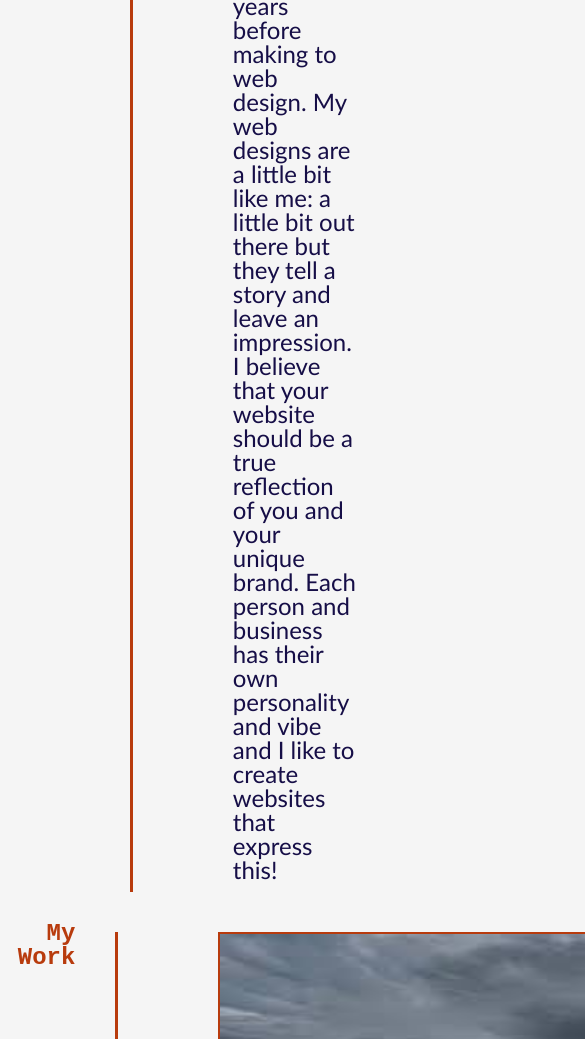
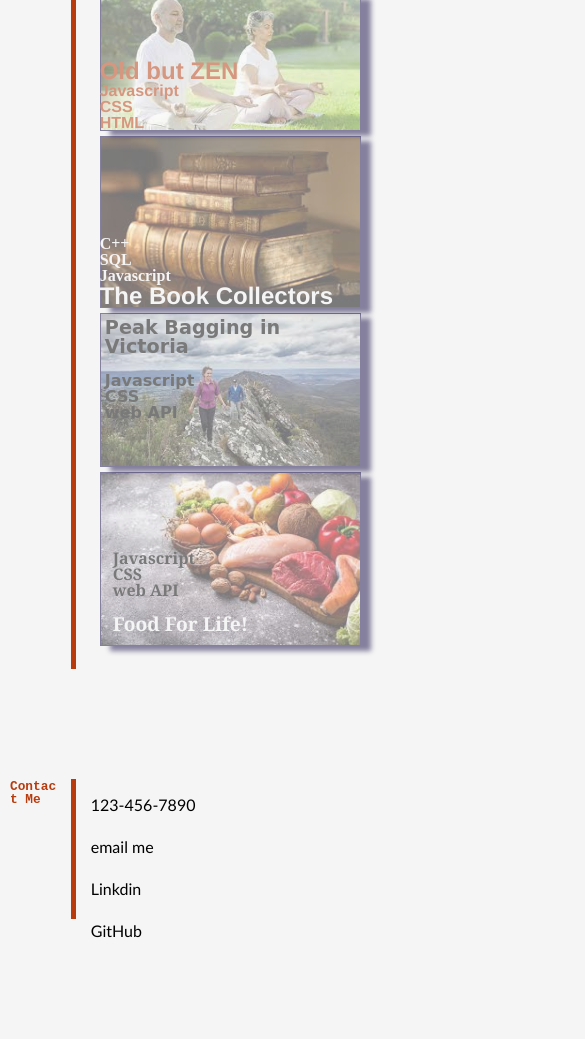
Before and after one commit to LAllender/LWD-portfolio-page, a plain HTML site: page index.html in a window 390 px wide. Shown: the part 787-1826 px from the top of the page, 585 px wide, since content can reach past the window. After the commit the page ends 1736 px from the top, so only its background shows below. Drawn offline with Linux system fonts and the light colour scheme.

Commit message:
commit after large file error

```diff
--- a/assets/css/style.css
+++ b/assets/css/style.css
@@ -30,22 +30,24 @@ h2 {
 
 h3 {
     font-family: monospace;
-    font-size: 1.5em;
+    font-size: 1.8em;
     color:  rgb(184, 59, 13);
+    display:block;
 }
 
 h4 {
+    position: absolute;
     font-family: monospace;
-    font-size: 1em;
-    color:  rgb(184, 59, 13);
-    background-color: whitesmoke;
-    border: solid 1px  rgb(22, 14, 71);
+    font-size: 1.2em;
 }
 
 p {
-    font-family:'Gill Sans', 'Gill Sans MT', Calibri, 'Trebuchet MS', sans-serif;
+    font-family:'Gill Sans', 'Gill Sans MT', 'Calibri', 'Trebuchet MS', 'sans-serif';
     font-size: 1.5em;
-    color:  rgb(22, 14, 71);
+    color: rgb(22, 14, 71);
+    padding: 5% 25% 0 5%;
+    display: inline;
+
 }
 
 a {
@@ -58,13 +60,10 @@ main {
     margin-right: 3%;
 }
 
-footer {
+footer a {
     font-family:'Gill Sans', 'Gill Sans MT', Calibri, 'Trebuchet MS', sans-serif;
     font-size: 1.5em;
-    color:black;
-}
-footer a {
-    color: black;;
+    color: black;
 }
 .menu {
     display: flex;
@@ -118,45 +117,306 @@ footer a {
     color: whitesmoke;
 }
 
-#main {
-    position: relative;
-    text-align: center;
-    height: 15em;
-    width: 55em;
-    border: solid 2px  rgb(184, 59, 13);
-}
-
-.sub {
-    display: inline;
-    height: 10em;
-    width: 40%;
-    border: solid 2px  rgb(184, 59, 13);
-    margin: 1em 1em 0 0;
-}
-
 .container {
-    display: flex;
-    position: relative;
-    flex-direction: row;
+    display: grid;
+    grid-template-columns: 1fr 4fr;
+    grid-template-rows: 100%;
+    word-wrap: break-word;
 }
 
 .heading {
-    flex: 1 0 20px;
-    padding: 10px 20px 10px 10px;
+    padding: 10%;
     text-align: right;
-    border-style: none;
-    border-width: 1px;
+    margin: 8%;
+    border-right: solid 5px rgb(184, 59, 13);
 }
 
 .content {
-    flex: 4 0 200px;
-    padding: 0 100px 10px 100px;
-    text-align: left;
-    border-left: solid 3px rgb(184, 59, 13);
-    margin: 20px;
-    font-family:'Gill Sans', 'Gill Sans MT', Calibri, 'Trebuchet MS', sans-serif;
-    background-color:whitesmoke;
+    position:relative;
+    padding: 1%;
+    margin: 2%;
+    border: none;
 }
-.content ul{
+
+#LizzA {
+    position: relative;
+    display: inline;
+    margin-left: 10px;
+}
+
+#photoGrid {
+    display: grid;
+    grid-template-columns: 1fr 1fr;
+    grid-template-rows: 8%;
+    column-gap: 3%;
+    row-gap: 2%;
+    margin: 0 15% 10% 15%;
+}
+
+.img {
+    width: 100%;
+    height: 100%;
+    object-fit: cover;
+    border: solid 1px rgb(22, 14, 71);
+    box-shadow: 10px 5px 5px rgb(22, 14, 71);
+}
+figure {
+    position:relative;
+    opacity: 0.5;
+}
+
+figure:hover {
+    opacity: 1.0;
+}
+
+.Image1 {
+    display: flex;
+    position: relative;
+    grid-column-start: 1;
+    grid-column-end: 3;
+    grid-row-start: 1;
+    grid-row-end: 3;
+    margin-top: 5%;
+    opacity: 0.8;
+}
+
+.image1Text {
+    position:absolute;
+    align-self: flex-end;
+    padding-left: 1%;
+    padding-bottom: 3%;
+    color: whitesmoke;
+}
+
+span {
+    font-family:'Gill Sans', 'Gill Sans MT', 'Calibri', 'Trebuchet MS', 'sans-serif';
+    font-size: 2em;
+    color: whitesmoke;
+    font-weight: bold;
+
+}
+
+.Image2 {
+    display: flex;
+    position: relative;
+}
+
+.image2Text {
+    position:absolute;
+    align-self: flex-end;
+    font-family: 'Franklin Gothic Medium', 'Arial Narrow', Arial, sans-serif;
+    font-size: 1em;
+    color:rgb(184, 59, 13);
+}
+
+.image2Text span {
+    font-family: 'Franklin Gothic Medium', 'Arial Narrow', Arial, sans-serif;
+    font-size: 3em;
+    color:rgb(184, 59, 13);
+}
+
+.Image3 {
+    display: flex;
+    position: relative;
+}
+
+.image3Text {
+    position:absolute;
+    align-self: flex-end;
+    font-family:'Times New Roman', Times, serif;
+    font-size: 1em;
+    color:whitesmoke;
+}
+
+.image3Text span {
+    font-family: 'Franklin Gothic Medium', 'Arial Narrow', Arial, sans-serif;
+    font-size: 2.5em;
+    color:whitesmoke;
+}
+
+.Image4 {
+    display: flex;
+    position: relative;
+}
+
+.image4Text {
+    position:absolute;
+    align-self: flex-start;
+    font-family:cursive;
+    font-size: 1em;
+    color:black;
+    padding: 2%;
+}
+
+.image4Text span {
+    font-family:cursive;
+    font-size: 2em;
+    color:black;
+}
+
+.Image5 {
+    display: flex;
+    position: relative;
+}
+
+.image5Text {
+    position:absolute;
+    align-self: flex-end;
+    font-family:Georgia, 'Times New Roman', Times, serif;
+    font-size: 1em;
     color: black;
+    padding: 5%;
 }
+
+.image5Text span {
+    font-family:Georgia, 'Times New Roman', Times, serif;
+    font-size: 2em;
+    color: whitesmoke
+}
+#contact-me {
+    margin-top: 10%;
+}
+
+#about-me {
+    padding-bottom: 10%;
+}
+
+#footerMenu {
+    display: flex;
+}
+
+footer .menu-item {
+    display: inline-flex;
+    justify-content: space-between;
+    margin-top: 1%;
+}
+
+#my-work {
+    padding-bottom: 10%;
+}
+
+@media screen and (max-width: 830px) {
+    h2 {
+        font-size: 1.2em;
+    }
+    h3 {
+        font-size: 1.3em;
+    }
+    p {
+        font-size: 1.2em;
+    }
+    footer a {
+        font-size: 1em;
+    }
+    span {
+        font-size: 1.1em;
+    }
+    .image2Text span {
+        font-size: 1.5em;
+    }
+    .image3Text span {
+        font-size: 1.5em;
+    }
+    .image4Text span {
+        font-size: 1.2em;
+    }
+    .image5Text span {
+        font-size: 1.2em;
+    }
+    #photoGrid {
+        margin: 0 5%;
+    }
+    .heading {
+        text-align: left;
+        margin-left: 3%;
+        margin-bottom: 12%;
+        padding: 3%;
+    }
+}
+
+@media screen and (max-width: 650px) {
+    h1 {
+        font-size: 1.5em;
+    }
+    #decorative-bar h2 {
+        font-size: 1.2em;
+    }
+    h2 {
+        font-size: 1em;
+    }
+    h3 {
+        font-size: 1em;
+        padding-right: 5px;
+    }
+    p {
+        font-size: 1em;
+    }
+    .menu {
+        display:inline;
+    }
+    .menu-item {
+        display: block;
+    }
+    .heading {
+        text-align:left;
+        margin-bottom: 30px;
+    }
+
+    #photoGrid {
+        grid-template-columns: 1fr 1fr;
+        column-gap: 5px;
+        row-gap: 5px;
+        margin-bottom: 50px;
+    }
+    .image1 {
+        grid-column-start: 1;
+        grid-column-end: 3;
+        grid-row-start: 1;
+        grid-row-end: 4;
+        margin-top: 1%;
+    }
+    .Image2 {
+        grid-column-start: 1;
+        grid-column-end: 3;
+        grid-row-start: 4;
+        grid-row-end: 6;
+    }
+    .Image3 {
+        grid-column-start: 1;
+        grid-column-end: 3;
+        grid-row-start: 6;
+        grid-row-end: 8;
+    }
+    .Image4 {
+        grid-column-start: 1;
+        grid-column-end: 3;
+        grid-row-start: 8;
+        grid-row-end: 10;
+    }
+    .Image5 {
+        grid-column-start: 1;
+        grid-column-end: 3;
+        grid-row-start: 10;
+        grid-row-end: 12;
+    }
+    #my-work {
+        padding-bottom: 200px;
+    }
+    #contact-me {
+        margin-top: 80px;
+        padding-right: 10px;
+        padding-left: 0;
+        font-size: 0.8em;
+    }
+    #footerMenu {
+        margin-top: 70px;
+    }
+    #footerMenu {
+        display: inline;
+    }
+
+    footer .menu-item {
+        display: block;
+        margin-top: 5px;
+    }
+}
--- a/index.html
+++ b/index.html
@@ -28,9 +28,8 @@
     <main>
       <article class="container">
         <h3 class="heading" id="about-me">About Me</h3>
-        <p class="content">I am arty farty and a little bit out there. I love to travel and explore and have adventures.
-          Throughout my travels I have met so many beautiful and inspiring individuals.
-          My background is in visual arts and design and I worked in the feild of marketing for fifteen years before making to web design.
+          <p class="content"><img id = "LizzyA" src="assets/images/LizzyAphoto.jpg" height = "130" width = "110" alt= "Photo of LizzyA">I am arty farty and a little bit out there. I love to travel, explore and have adventures.
+          My background is in visual arts and design and I worked in the feild of marketing for fifteen years before moving into web development and design.
           My web designs are a little bit like me: a little bit out there but they tell a story and leave an impression.
           I believe that your website should be a true reflection of you and your unique brand.
           Each person and business has their own personality and vibe and I like to create websites that express this!
@@ -39,21 +38,37 @@
 
       <section class="container">
         <h3 class="heading" id="my-work">My Work</h3>
-        <div class="content">
-          <img id="main" src="assets/images/Storm.jpg" alt="big hurricane storm">
-            <img class="sub" src="assets/images/Zen.jpg" alt="elderly couple meditating">
-            <img class="sub" src="assets/images/books-old.jpg" alt="Old leatherbound books">
-            <img class="sub" src="assets/images/bush-walking.jpg" alt="Mountain trail hiking">
-            <img class="sub" src="assets/images/Food.jpg" alt="An array of meat and vegetables">
-        </div>
+        <div class="content" id ="photoGrid">
+          <figure class="Image1">
+            <a href="https://lallender.github.io/Horiseon-code-refactor/"><img src="assets/images/Horiseon.png" class = "img" alt="A screen shot of the Horiseon website"></a>
+            <h4 class="image1Text"><span>Horiseon Code Refactor Project </span>  CSS, HTML & Semantics</h4>
+          </figure>
+          <figure class="Image2">
+            <img src="assets/images/Zen.jpg" class = "img" alt="elderly couple meditating">
+            <h4 class="image2Text"><span>Old but ZEN</span><br>Javascript<br>CSS<br>HTML</h4>
+          </figure>
+          <figure class="Image3">
+            <img src="assets/images/books-old.jpg" class = "img" alt="Old leatherbound books">
+            <h4 class="image3Text">C++<br>SQL<br>Javascript<br><span>The Book Collectors</span></h4>
+          </figure>
+          <figure class="Image4">
+            <img src="assets/images/bush-walking.jpg" class = "img" alt="Mountain trail hiking">
+            <h4 class="image4Text"><span>Peak Bagging in Victoria</span><br><br>Javascript<br>CSS<br>web API</h4>
+          </figure>
+          <figure class="Image5">
+            <img src="assets/images/Food.jpg" class = "img" alt="An array of meat and vegetables">
+            <h4 class="image5Text">Javascript<br>CSS<br>web API<br><br><span>Food For Life!</span></h4>
+          </figure>
+          </div>
       </section>
 
       <footer class="container">
         <h3 class="heading" id="contact-me">Contact Me</h3>
-        <ul class="content">
-          <li class="menu-item"> <a href="mailto:allenderse@live.com.au">email me</a></li>
-          <li class="menu-item"> <a href="https://www.linkedin.com/in/liz-allender-939807211">Linkdin</a></li>
-          <li class="menu-item"> <a href="https://github.com/LAllender">GitHub</a></li>
+        <ul class="content" id="footerMenu">
+          <li class="menu-item"> <a href="tel:123-456-7890">123-456-7890</a></li>
+          <li class="menu-item"> <a href="mailto:lizzyA@websites.com.au">email me</a></li>
+          <li class="menu-item"> <a href="https://www.linkedin.com">Linkdin</a></li>
+          <li class="menu-item"> <a href="https://github.com">GitHub</a></li>
         </ul>
       </footer>
     </main>
```
Also changed, not shown: assets/images/Horiseon.png (added), assets/images/LizzyA photo .jpg (added), assets/images/LizzyAphoto.jpg (added), assets/images/Waterwheel-Tavern.jpg (deleted), assets/images/book-new.jpg (deleted).
